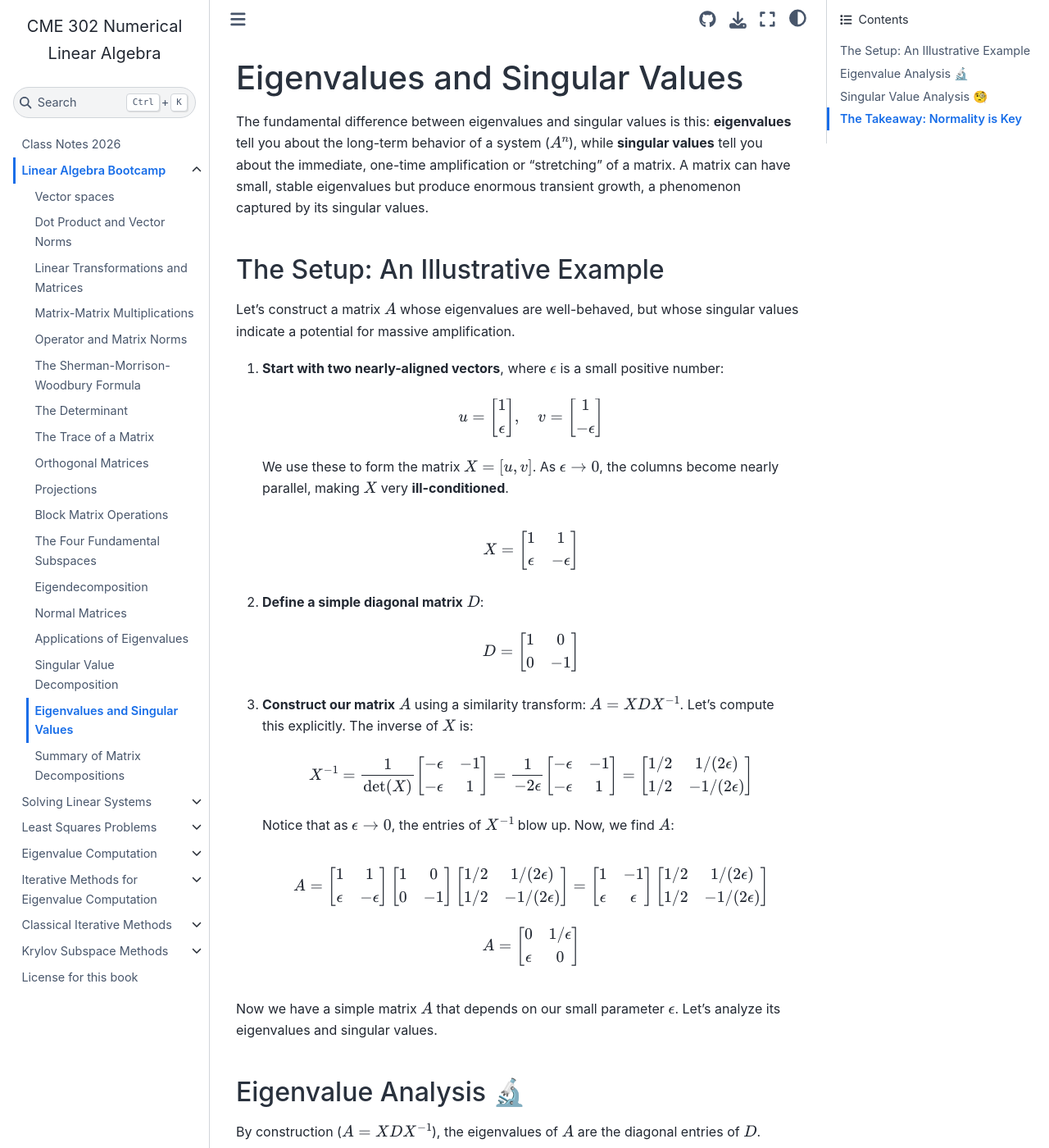
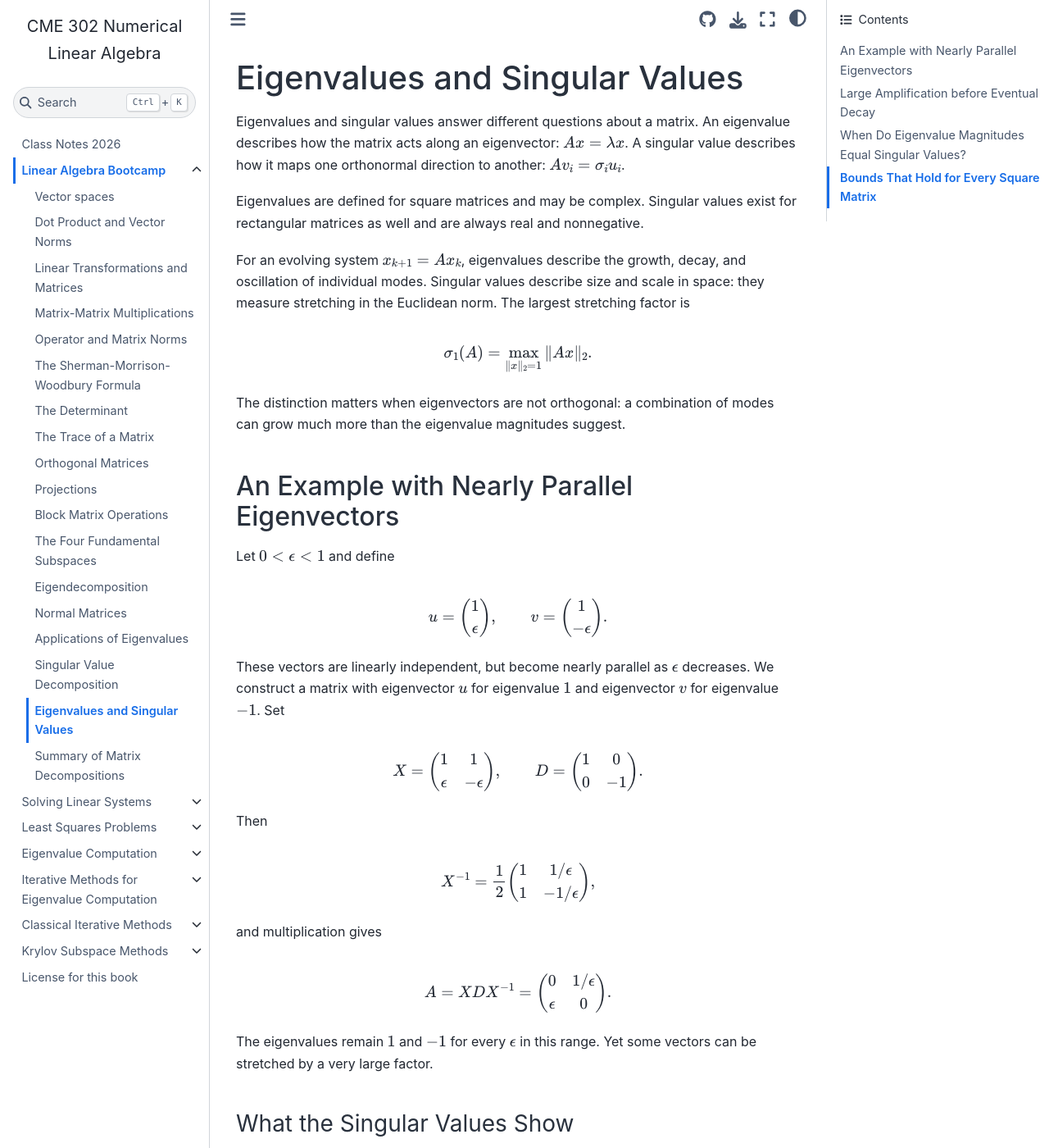
Before and after one commit to EricDarve/NLA, a Jupyter Book: the page built from content/eigen_vs_singular_values.md, in a window 1280 px wide and 1400 px high. Shown: the whole window at 82% size. Built offline with Jupyter Book 1.0.4 settings and Sphinx 7.4.7 and the Sphinx Book theme 1.1.4, drawn with Linux system fonts in a browser that asks for light colours; some of the changed text lies outside the part shown.

Commit message:
eval vs svd

`````diff
--- a/content/eigen_vs_singular_values.md
+++ b/content/eigen_vs_singular_values.md
@@ -1,86 +1,205 @@
 # Eigenvalues and Singular Values
 
-The fundamental difference between eigenvalues and singular values is this: **eigenvalues** tell you about the long-term behavior of a system ($A^n$), while **singular values** tell you about the immediate, one-time amplification or "stretching" of a matrix. A matrix can have small, stable eigenvalues but produce enormous transient growth, a phenomenon captured by its singular values.
+Eigenvalues and singular values answer different questions about a matrix. An eigenvalue describes how the matrix acts along an eigenvector: $Ax=\lambda x$. A singular value describes how it maps one orthonormal direction to another: $Av_i=\sigma_i u_i$.
 
+Eigenvalues are defined for square matrices and may be complex. Singular values exist for rectangular matrices as well and are always real and nonnegative.
 
-## The Setup: An Illustrative Example
+For an evolving system $x_{k+1}=Ax_k$, eigenvalues describe the growth, decay, and oscillation of individual modes. Singular values describe size and scale in space: they measure stretching in the Euclidean norm. The largest stretching factor is
 
-Let's construct a matrix $A$ whose eigenvalues are well-behaved, but whose singular values indicate a potential for massive amplification.
+$$
+\sigma_1(A)=\max_{\|x\|_2=1}\|Ax\|_2.
+$$
 
-1.  **Start with two nearly-aligned vectors**, where $\epsilon$ is a small positive number:
+The distinction matters when eigenvectors are not orthogonal: a combination of modes can grow much more than the eigenvalue magnitudes suggest.
 
-    $$
-    u = \begin{bmatrix} 1 \\ \epsilon \end{bmatrix}, \quad v = \begin{bmatrix} 1 \\ -\epsilon \end{bmatrix}
-    $$
+## An Example with Nearly Parallel Eigenvectors
 
-    We use these to form the matrix $X = [u, v]$. As $\epsilon \to 0$, the columns become nearly parallel, making $X$ very **ill-conditioned**.
+Let $0<\epsilon<1$ and define
 
-    $$
-    X = \begin{bmatrix} 1 & 1 \\ \epsilon & -\epsilon \end{bmatrix}
-    $$
+$$
+u=\begin{pmatrix}1\\\epsilon\end{pmatrix},
+\qquad
+v=\begin{pmatrix}1\\-\epsilon\end{pmatrix}.
+$$
 
-2.  **Define a simple diagonal matrix** $D$:
+These vectors are linearly independent, but become nearly parallel as $\epsilon$ decreases. We construct a matrix with eigenvector $u$ for eigenvalue $1$ and eigenvector $v$ for eigenvalue $-1$. Set
 
-    $$
-    D = \begin{bmatrix} 1 & 0 \\ 0 & -1 \end{bmatrix}
-    $$
+$$
+X=\begin{pmatrix}1&1\\\epsilon&-\epsilon\end{pmatrix},
+\qquad
+D=\begin{pmatrix}1&0\\0&-1\end{pmatrix}.
+$$
 
-3.  **Construct our matrix** $A$ using a similarity transform: $A = XDX^{-1}$. Let's compute this explicitly. The inverse of $X$ is:
+Then
 
-    $$
-    X^{-1} = \frac{1}{\det(X)} \begin{bmatrix} -\epsilon & -1 \\ -\epsilon & 1 \end{bmatrix} = \frac{1}{-2\epsilon} \begin{bmatrix} -\epsilon & -1 \\ -\epsilon & 1 \end{bmatrix} = \begin{bmatrix} 1/2 & 1/(2\epsilon) \\ 1/2 & -1/(2\epsilon) \end{bmatrix}
-    $$
+$$
+X^{-1}=\frac12
+\begin{pmatrix}1&1/\epsilon\\1&-1/\epsilon\end{pmatrix},
+$$
 
-    Notice that as $\epsilon \to 0$, the entries of $X^{-1}$ blow up. Now, we find $A$:
+and multiplication gives
 
-    $$
-    \begin{gathered}
-    A = \begin{bmatrix} 1 & 1 \\ \epsilon & -\epsilon \end{bmatrix} \begin{bmatrix} 1 & 0 \\ 0 & -1 \end{bmatrix} \begin{bmatrix} 1/2 & 1/(2\epsilon) \\ 1/2 & -1/(2\epsilon) \end{bmatrix} = \begin{bmatrix} 1 & -1 \\ \epsilon & \epsilon \end{bmatrix} \begin{bmatrix} 1/2 & 1/(2\epsilon) \\ 1/2 & -1/(2\epsilon) \end{bmatrix} \\[1em]
-    A = \begin{bmatrix} 0 & 1/\epsilon \\ \epsilon & 0 \end{bmatrix}
-    \end{gathered}
-    $$
+$$
+A=XDX^{-1}
+=\begin{pmatrix}0&1/\epsilon\\\epsilon&0\end{pmatrix}.
+$$
 
-Now we have a simple matrix $A$ that depends on our small parameter $\epsilon$. Let's analyze its eigenvalues and singular values.
+The eigenvalues remain $1$ and $-1$ for every $\epsilon$ in this range. Yet some vectors can be stretched by a very large factor.
 
-## Eigenvalue Analysis 🔬
+### What the Singular Values Show
 
-By construction ($A = XDX^{-1}$), the eigenvalues of $A$ are the diagonal entries of $D$.
+We have
 
-$$\lambda_1 = 1, \quad \lambda_2 = -1$$
+$$
+A^TA=\begin{pmatrix}\epsilon^2&0\\0&1/\epsilon^2\end{pmatrix}.
+$$
 
-The eigenvalues are perfectly stable and have a magnitude of 1, regardless of how small $\epsilon$ gets. From an eigenvalue perspective, this matrix looks completely harmless. If we consider the discrete dynamical system $x_{k+1} = Ax_k$, the magnitudes of the eigenvalues ($|\lambda_i|=1$) suggest that the system will not blow up over time. In fact, $A^2=I$, so the system is **stable and periodic.**
+Since $0<\epsilon<1$, the singular values in decreasing order are
 
-## Singular Value Analysis 🧐
+$$
+\sigma_1=\frac1\epsilon,
+\qquad
+\sigma_2=\epsilon.
+$$
 
-The singular values ($\sigma_i$) are the square roots of the eigenvalues of $A^T A$.
+The corresponding directions are especially simple:
 
-$$A^T A = \begin{bmatrix} 0 & \epsilon \\ 1/\epsilon & 0 \end{bmatrix} \begin{bmatrix} 0 & 1/\epsilon \\ \epsilon & 0 \end{bmatrix} = \begin{bmatrix} \epsilon^2 & 0 \\ 0 & 1/\epsilon^2 \end{bmatrix}$$
+$$
+Ae_2=\frac1\epsilon e_1,
+\qquad
+Ae_1=\epsilon e_2.
+$$
 
-The eigenvalues of this diagonal matrix are clearly $\epsilon^2$ and $1/\epsilon^2$. The singular values of $A$ are their square roots:
+Thus $e_2$ is stretched by $1/\epsilon$ and sent along $e_1$, while $e_1$ is contracted by $\epsilon$ and sent along $e_2$. In particular, $\|A\|_2=1/\epsilon$ even though both eigenvalues have magnitude one.
 
-$$\sigma_1 = \sqrt{1/\epsilon^2} = 1/\epsilon, \quad \sigma_2 = \sqrt{\epsilon^2} = \epsilon$$
+### Why the Eigenvector Expansion Allows This
 
-As $\epsilon \to 0$, the largest singular value **$\sigma_1 \to \infty$**.
+The unit vector $e_2$ can be written as
 
-The largest singular value is the 2-norm of the matrix, $\|A\|_2 = \sigma_{max}$. So, even though the eigenvalues are 1 and -1, the norm of the matrix is huge! This tells us that applying the matrix $A$ just *once* can stretch a vector by an enormous factor of $1/\epsilon$.
+$$
+e_2=\frac{u-v}{2\epsilon}.
+$$
 
+The two terms on the right are large when $\epsilon$ is small, but their first components cancel. Applying $A$ changes the sign of the second eigenvector contribution:
 
-## The Takeaway: Normality is Key
+$$
+Ae_2=\frac{Au-Av}{2\epsilon}
+=\frac{u+v}{2\epsilon}
+=\frac1\epsilon e_1.
+$$
 
-So, why the dramatic difference? The answer lies in the **non-normality** of matrix $A$.
+The cancellation has disappeared. Neither eigenmode has increased in magnitude, but their sum has become much larger. Orthogonal eigenvectors cannot produce this effect, because the squared norm of their sum is the sum of the squared component magnitudes.
 
-* A matrix is **normal** if $A^T A = AA^T$. For normal matrices, the singular values are simply the absolute values of the eigenvalues ($\sigma_i = |\lambda_i|$), and their eigenvectors are orthogonal.
-* Our matrix $A$ is **not normal**:
+### What Happens over Several Steps
 
-    $$
-    A^T A = \begin{bmatrix} \epsilon^2 & 0 \\ 0 & 1/\epsilon^2 \end{bmatrix} \quad \neq \quad AA^T = \begin{bmatrix} 1/\epsilon^2 & 0 \\ 0 & \epsilon^2 \end{bmatrix}
-    $$
+Direct multiplication gives $A^2=I$. Therefore,
 
-This non-normality has a critical geometric consequence: the eigenvectors of $A$ (the columns of $X$) are **not orthogonal**. As $\epsilon \to 0$, they become nearly parallel. In contrast, the singular vectors of $A$ form an orthogonal basis.
+$$
+A^{2j}=I,
+\qquad
+A^{2j+1}=A,
+\qquad j\geq0.
+$$
 
-**In summary:**
+Starting from $x_0=e_2$, the sequence alternates between $e_2$ and $e_1/\epsilon$. It is bounded for each fixed $\epsilon$, but its size can be much larger than that of the initial state. In norm,
 
-* **Eigenvalues** describe the behavior of $A$ with respect to its (possibly non-orthogonal) eigenvectors. They reveal long-term, asymptotic behavior but can hide short-term transient effects.
-* **Singular values** describe the behavior of $A$ with respect to an optimal, orthonormal basis. They reveal the maximum possible amplification the matrix can produce in a single application, defining its norm and its potential for creating large transient growth.
+$$
+\|A^{2j}\|_2=1,
+\qquad
+\|A^{2j+1}\|_2=\frac1\epsilon.
+$$
 
-This example starkly illustrates that for non-normal matrices, the eigenvalues alone give an incomplete and potentially misleading picture of the matrix's behavior. You must also consider the singular values to understand the full story.
+This also shows why singular values cannot generally be raised to powers to find the singular values of $A^k$: here $\sigma_1(A^2)=1$, whereas $\sigma_1(A)^2=1/\epsilon^2$.
+
+## Large Amplification before Eventual Decay
+
+A small modification gives an example in which every initial state eventually tends to zero. Let
+
+$$
+B=\alpha A,
+\qquad 0<\alpha<1.
+$$
+
+Its eigenvalues are $\alpha$ and $-\alpha$, and
+
+$$
+\begin{aligned}
+B^{2j}&=\alpha^{2j}I,\\
+B^{2j+1}&=\alpha^{2j+1}A.
+\end{aligned}
+$$
+
+Both expressions tend to zero as $j\to\infty$. Nevertheless, the first step amplifies $e_2$ by $\alpha/\epsilon$, which can be arbitrarily large. For example, with $\alpha=1/2$ and $\epsilon=1/100$,
+
+$$
+e_2\ \longmapsto\ 50e_1\ \longmapsto\ \frac14e_2
+\ \longmapsto\ \frac{25}{2}e_1\ \longmapsto\ \frac1{16}e_2\ \longmapsto\cdots.
+$$
+
+This is **transient growth**: a state becomes larger before eventually decaying. The eigenvalues describe the eventual decay of the modes; the singular values of $B^k$ give the largest possible amplification at each step.
+
+As discussed in [Eigendecomposition](eigendecomposition.md), for a diagonalizable matrix, eigenvalues of magnitude less than one imply decay of every state. They do not imply that the norm decreases at every step. Also, eigenvalues of magnitude exactly one do not by themselves guarantee bounded powers when the matrix is not diagonalizable.
+
+## When Do Eigenvalue Magnitudes Equal Singular Values?
+
+Recall that a complex square matrix is **normal** if $A^HA=AA^H$. For a real matrix this becomes $A^TA=AA^T$.
+
+````{prf:theorem} Singular Values of a Normal Matrix
+If $A$ is normal, its singular values are the magnitudes of its eigenvalues, counted with multiplicity and placed in decreasing order.
+````
+
+````{prf:proof} The Normal Case.
+By the spectral theorem, $A=Q\Lambda Q^H$ with $Q$ unitary. Consequently,
+
+$$
+A^HA=Q\Lambda^H\Lambda Q^H.
+$$
+
+The diagonal entries of $\Lambda^H\Lambda$ are $|\lambda_i|^2$. Taking their nonnegative square roots gives the singular values.
+````
+
+For a Hermitian positive semidefinite matrix, the eigenvalues are already nonnegative, so the eigenvalues and singular values coincide.
+
+A normal matrix admits an orthonormal eigenvector basis over $\mathbb{C}$. This is an existence statement: arbitrary eigenvectors chosen within a repeated eigenspace need not be orthogonal. For a real normal matrix, an eigenvector basis may require complex vectors.
+
+For normal $A$, the same unitary basis diagonalizes every power. Hence, for integers $k\geq1$,
+
+$$
+\|A^k\|_2=\max_i|\lambda_i|^k.
+$$
+
+If all eigenvalues have magnitude at most one, no initial state can increase in Euclidean norm. In particular, the growth seen above cannot occur in this case.
+
+Our example is not normal: for $0<\epsilon<1$, the following matrices differ.
+
+$$
+\begin{aligned}
+A^TA&=\begin{pmatrix}\epsilon^2&0\\0&1/\epsilon^2\end{pmatrix},\\
+AA^T&=\begin{pmatrix}1/\epsilon^2&0\\0&\epsilon^2\end{pmatrix},
+\end{aligned}
+$$
+
+## Bounds That Hold for Every Square Matrix
+
+Even without normality, every eigenvalue satisfies
+
+$$
+\sigma_n(A)\leq|\lambda|\leq\sigma_1(A).
+$$
+
+````{prf:proof} Bounds on Eigenvalue Magnitudes.
+For a square matrix, the SVD gives
+
+$$
+\sigma_n(A)\|x\|_2\leq\|Ax\|_2
+\leq\sigma_1(A)\|x\|_2.
+$$
+
+Apply this to a unit eigenvector. Since $\|Ax\|_2=|\lambda|$, the result follows. For a real matrix with a complex eigenvalue, use its eigenvector in $\mathbb{C}^n$; the same norm inequalities hold.
+````
+
+The **spectral radius** is $\rho(A)=\max_i|\lambda_i|$. The upper bound says $\rho(A)\leq\|A\|_2$, with equality for normal matrices. In our example the ratio $\|A\|_2/\rho(A)=1/\epsilon$ can be arbitrarily large.
+
+The distinction also appears under a change of coordinates. Similarity preserves eigenvalues, but a general change of basis can change Euclidean lengths and therefore singular values: $D$ has singular values $1,1$, while $A=XDX^{-1}$ has singular values $1/\epsilon,\epsilon$. An orthogonal or unitary change of basis preserves lengths and preserves both sets of values.
+
+Eigenvalues describe time evolution along individual modes; singular values describe size and scale in space. The geometry of the eigenvectors explains why eigenvalue magnitudes alone may not capture how much a matrix can stretch a vector.
`````
